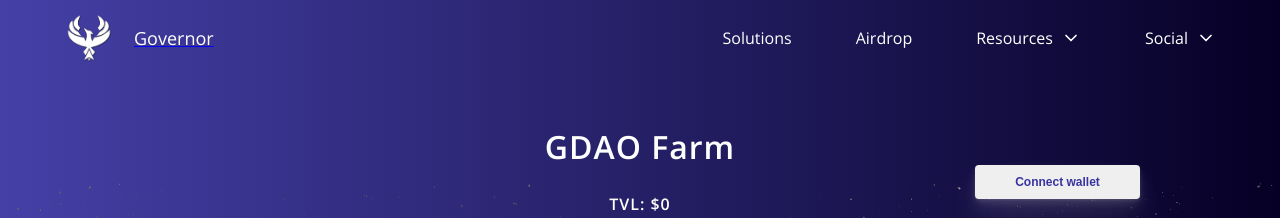
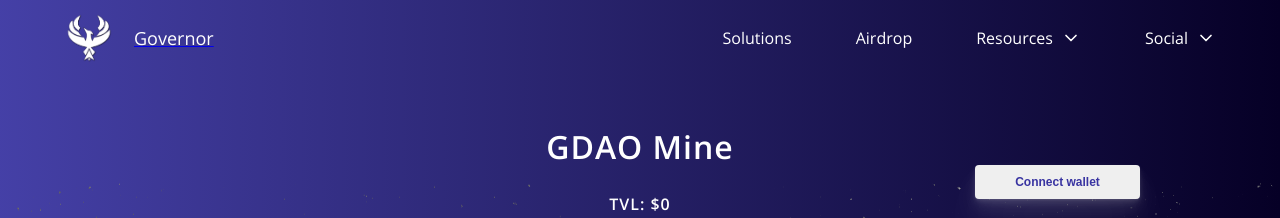
Before and after one commit to tinysquirrelton/governor-mine, a React (Create React App) app: page / in a window 1280 px wide. Shown: the top 218 px of the page. Built offline with nearby package versions, Linux system fonts and the light colour scheme.

Commit message:
s, v includes bug

```diff
--- a/src/components/farm/elements/pool/RowItem/index.js
+++ b/src/components/farm/elements/pool/RowItem/index.js
@@ -6,8 +6,10 @@
     <div className="subtitle">
       {s === null ||
       s === "undefined" ||
-      s.includes("null") ||
-      s.includes("Infinity")
+      s === "$null" ||
+      s === "null%" ||
+      s === "$Infinity" ||
+      s === "Infinity%"
         ? "-"
         : s}
     </div>
--- a/src/components/farm/elements/pool/Statistics/index.js
+++ b/src/components/farm/elements/pool/Statistics/index.js
@@ -6,8 +6,10 @@
     <div className="value">
       {v === null ||
       v === "undefined" ||
-      v.includes("null") ||
-      v.includes("Infinity")
+      v === "$null" ||
+      v === "null%" ||
+      v === "$Infinity" ||
+      v === "Infinity%"
         ? "-"
         : v}
     </div>
--- a/src/components/farm/index.js
+++ b/src/components/farm/index.js
@@ -50,9 +50,9 @@
       <div className="max-width-container">
         <div className="farm-container">
           <div className="farm-title">
-            {this.props.isLarge && <div className="title-text">GDAO Farm</div>}
+            {this.props.isLarge && <div className="title-text">GDAO Mine</div>}
             <ConnectButton w3={this.props.w3} />
-            {!this.props.isLarge && <div className="title-text">GDAO Farm</div>}
+            {!this.props.isLarge && <div className="title-text">GDAO Mine</div>}
           </div>
           <div className="farm-subtitle">{`TVL: $${tvl}`}</div>
           <div className="farm-subtitle">{`Circulating Supply: ${supply}`}</div>
```
